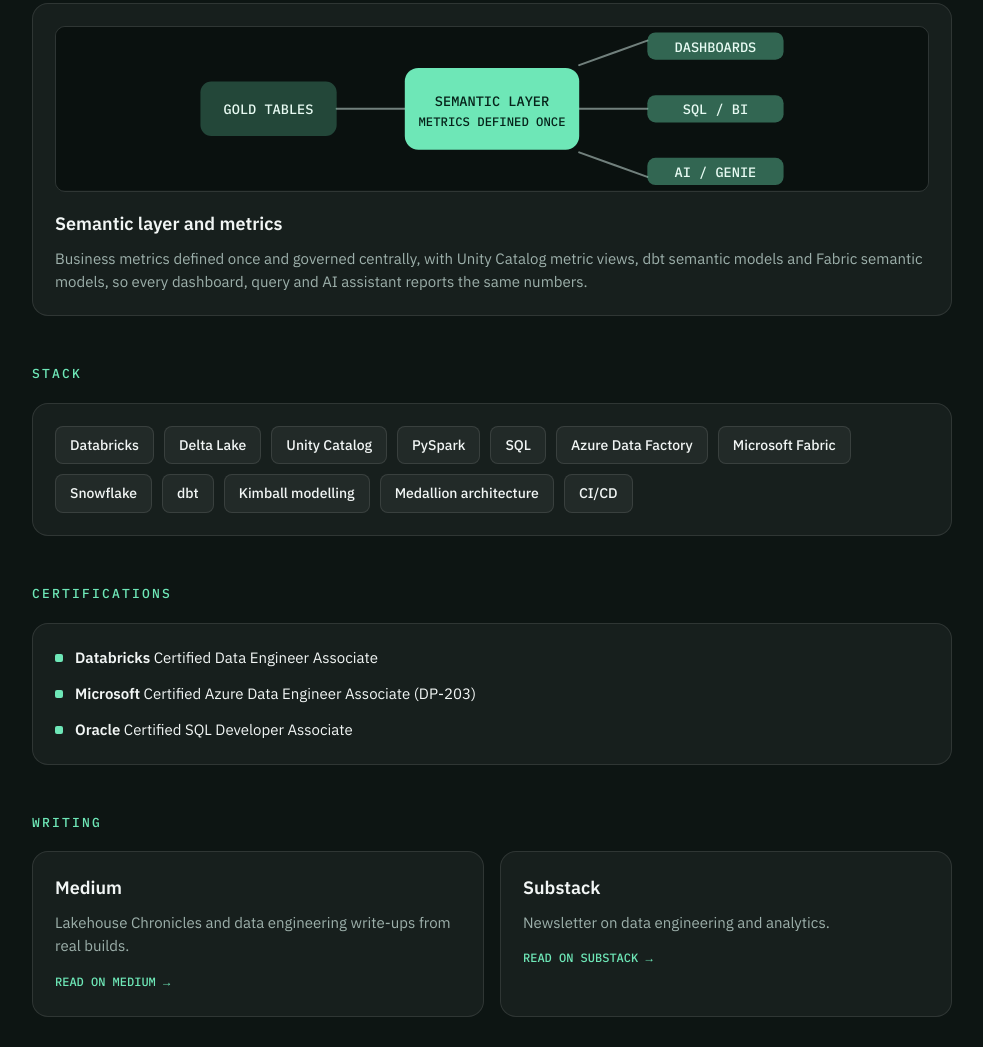
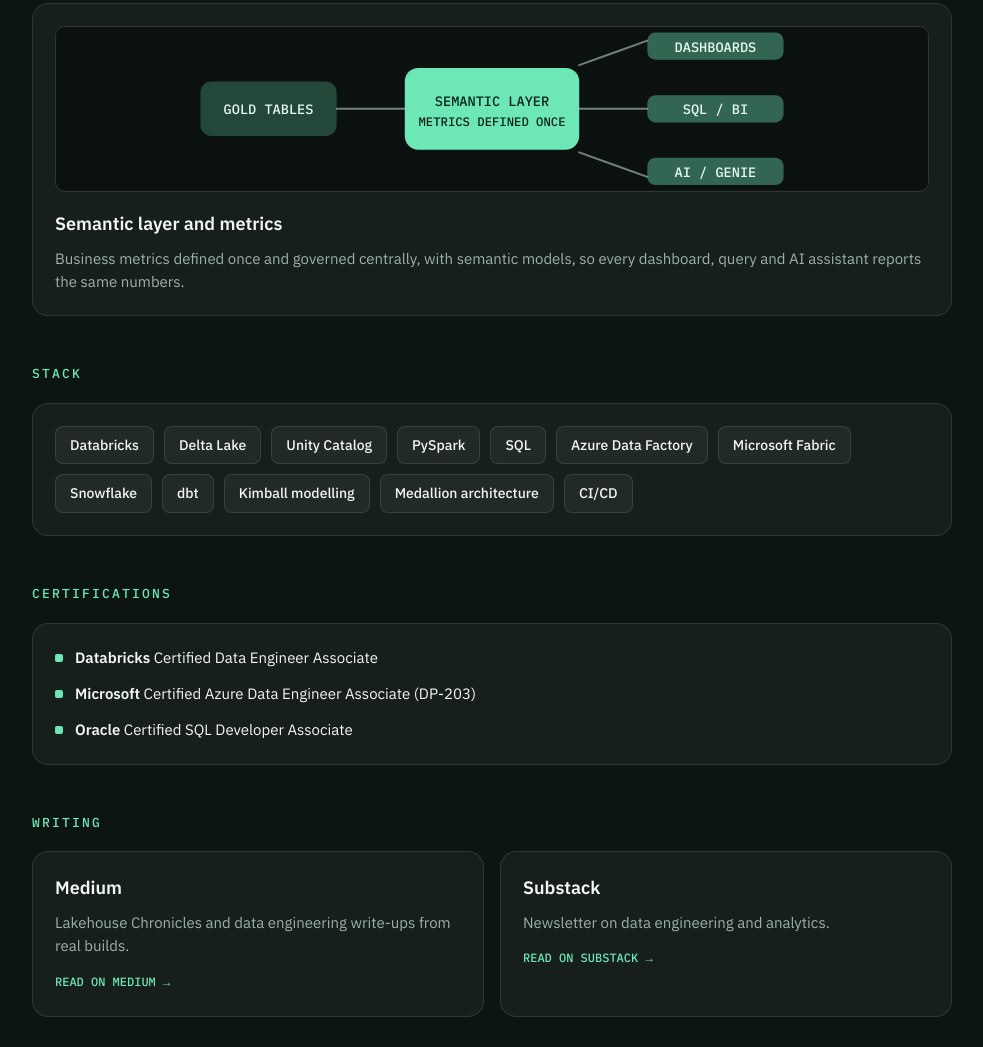
Before and after one commit to patrickokare/patrickokare.github.io, a plain HTML site: page index.html in a window 1280 px wide. Shown: the part 1767-2814 px from the top of the page, without its empty margins (148-1131 px from the left). Drawn offline with Linux system fonts and the light colour scheme.

Commit message:
Simplify semantic layer card wording
Generic wording: semantic models.

```diff
--- a/index.html
+++ b/index.html
@@ -235,7 +235,7 @@ footer{padding:40px 0 52px;font-size:13px;color:var(--muted);font-family:var(--m
           <rect x="434" y="96" width="100" height="20" rx="6" fill="#6EE7B7" fill-opacity=".4"/><text x="484" y="110" fill="#E8FBF3">AI / GENIE</text>
         </g>
       </svg>
-      <h3>Semantic layer and metrics</h3><p>Business metrics defined once and governed centrally, with Unity Catalog metric views, dbt semantic models and Fabric semantic models, so every dashboard, query and AI assistant reports the same numbers.</p>
+      <h3>Semantic layer and metrics</h3><p>Business metrics defined once and governed centrally, with semantic models, so every dashboard, query and AI assistant reports the same numbers.</p>
     </div>
   </div>
 </section>
```
